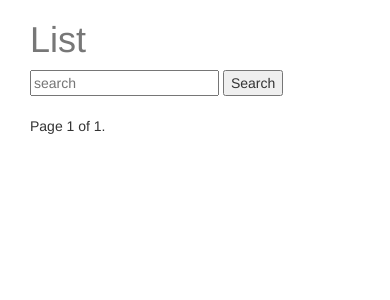
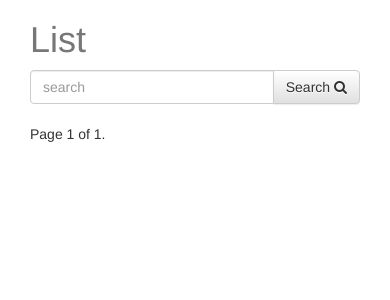
Before and after one commit to asiman161/advancingblog, a Django app: page /posts/ in a window 390 px wide. Shown: the top 300 px of the page. Run offline with Django 3.2, Linux system fonts and the light colour scheme; data that the repository does not hold is empty; some libraries are stand-ins or nearby versions.

Commit message:
advancing part 10

```diff
--- a/src/posts/views.py
+++ b/src/posts/views.py
@@ -52,7 +52,7 @@ def post_list(request):
             Q(user__first_name__icontains=query) |
             Q(user__last_name__icontains=query)
         ).distinct()
-    paginator = Paginator(queryset_list, 1)  # Show 10 contacts per page
+    paginator = Paginator(queryset_list, 2)  # Show 10 contacts per page
     page_request_var = 'page'
     page = request.GET.get(page_request_var)
     try:
--- a/src/templates/base.html
+++ b/src/templates/base.html
@@ -14,6 +14,8 @@
     <!-- Optional theme -->
     <link rel="stylesheet" href="https://maxcdn.bootstrapcdn.com/bootstrap/3.3.7/css/bootstrap-theme.min.css"
           integrity="sha384-rHyoN1iRsVXV4nD0JutlnGaslCJuC7uwjduW9SVrLvRYooPp2bWYgmgJQIXwl/Sp" crossorigin="anonymous">
+
+    <link rel="stylesheet" href="https://cdnjs.cloudflare.com/ajax/libs/font-awesome/4.7.0/css/font-awesome.css">
 
     <link rel="stylesheet" href="{% static 'css/base.css' %}">
     <style>
@@ -62,6 +64,11 @@
 
         let contentInput = $('#id_content');
 
+        let titleInput = $('#id_title');
+
+        function setTitle(value) {
+            $('#preview-title').text(value);
+        }
 
         function setContent(value) {
             let markedContent = marked(value);
@@ -71,23 +78,22 @@
             });
         }
 
-        let titleInput = $('#id_title');
+        if (titleInput.val()) {
+            setTitle(titleInput.val());
 
-        function setTitle(value) {
-            $('#preview-title').text(value);
+            titleInput.keyup(function () {
+                setTitle($(this).val());
+            });
         }
 
-        setTitle(titleInput.val());
+        if (contentInput.val()) {
+            setContent(contentInput.val());
 
-        setContent(contentInput.val());
+            contentInput.keyup(function () {
+                setContent($(this).val());
+            });
+        }
 
-        contentInput.keyup(function () {
-            setContent($(this).val());
-        });
-
-        titleInput.keyup(function () {
-            setTitle($(this).val());
-        });
 
         // preview_title
         // preview_content
--- a/src/templates/post_list.html
+++ b/src/templates/post_list.html
@@ -2,11 +2,17 @@
 {% block content %}
 
 
-    <div class="col-sm-8 col-sm-offset-3">
+    <div class="col-sm-6 col-sm-offset-3">
         <h1>{{ title }}</h1>
-        <form method="GET" action="">
-            <input type="text" name="q" placeholder="search" value="{{ request.GET.q }}">
-            <input type="submit" value="Search">
+        <form class="row" method="GET" action="">
+            <div class="col-sm-6">
+                <div class="input-group">
+                    <input class="form-control" type="text" name="q" placeholder="search" value="{{ request.GET.q }}">
+                    <div class="input-group-btn">
+                        <button class="btn btn-default">Search <i class="fa fa-search"></i></button>
+                    </div>
+                </div>
+            </div>
         </form>
         {% for obj in object_list %}
             <div class="row">
@@ -37,7 +43,8 @@
         <div class="pagination">
     <span class="step-links">
         {% if object_list.has_previous %}
-            <a href="?{{ page_request_var }}={{ object_list.previous_page_number }}&q={% if request.GET.q %}{{ request.GET.q }}
+            <a href="?{{ page_request_var }}={{ object_list.previous_page_number }}&q=
+                    {% if request.GET.q %}{{ request.GET.q }}
             {% endif %}">previous</a>
         {% endif %}
 
@@ -46,7 +53,8 @@
         </span>
 
         {% if object_list.has_next %}
-            <a href="?{{ page_request_var }}={{ object_list.next_page_number }}&q={% if request.GET.q %}{{ request.GET.q }}
+            <a href="?{{ page_request_var }}={{ object_list.next_page_number }}&q=
+                    {% if request.GET.q %}{{ request.GET.q }}
             {% endif %}">next</a>
         {% endif %}
     </span>
```
